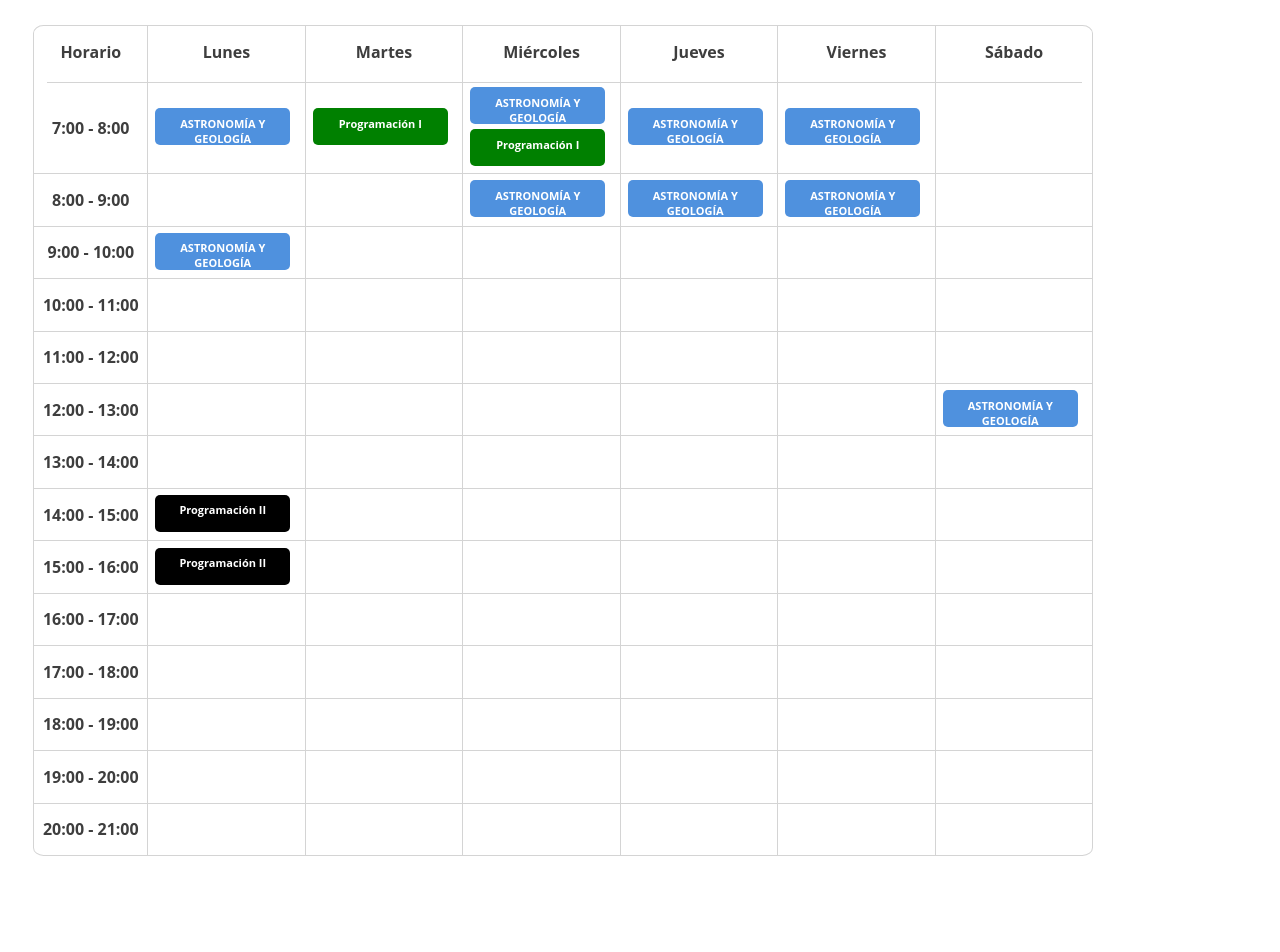
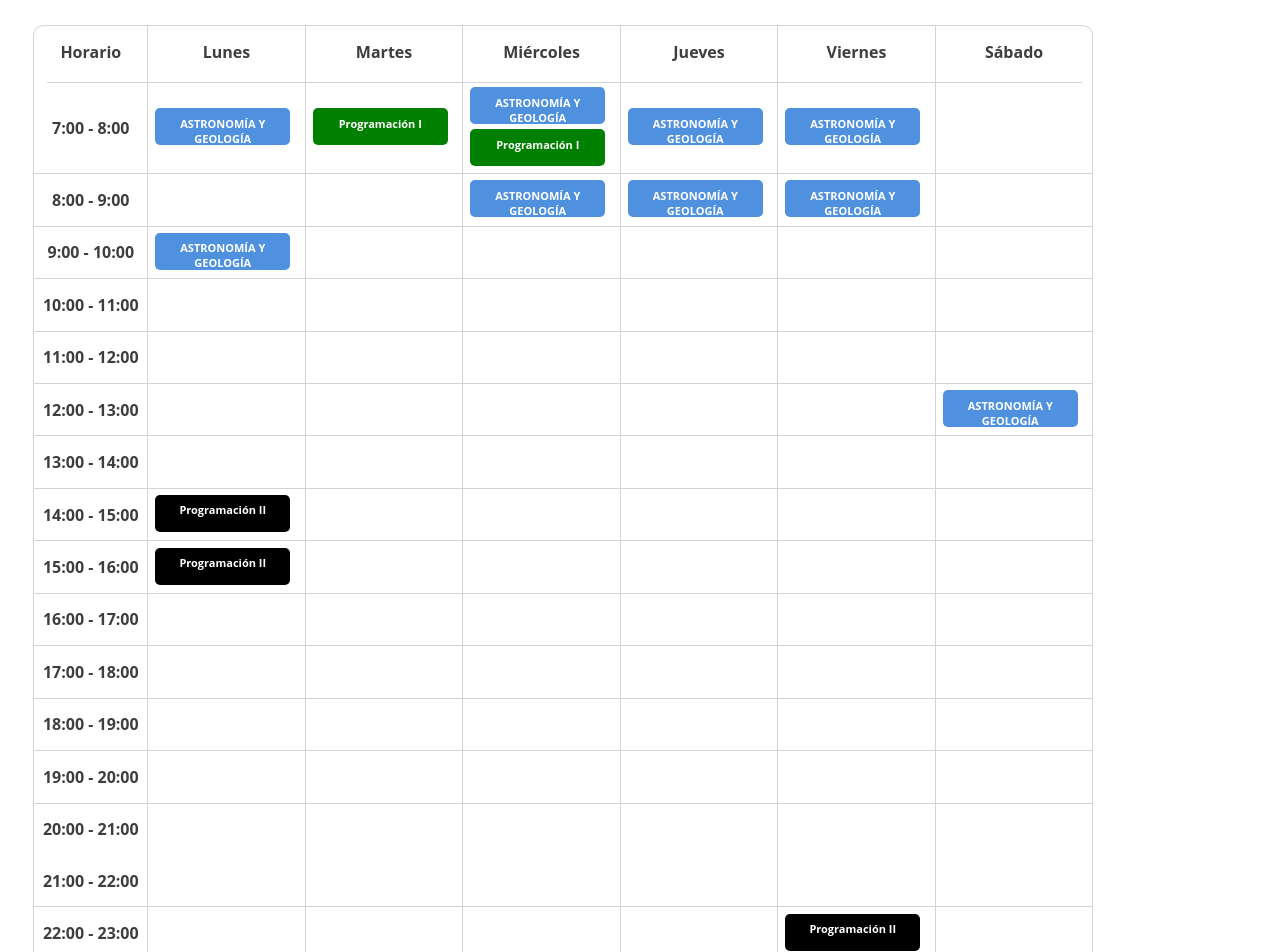
Before and after one commit to Mike-code1805/schedule-days, a React (Create React App) app: page / in a window 1280 px wide. Shown: the top 952 px of the page. Before the commit the page ends 881 px from the top, so only its background shows below. Built offline with nearby package versions, Linux system fonts and the light colour scheme.

Commit message:
add hours

```diff
--- a/src/components/Schedule.tsx
+++ b/src/components/Schedule.tsx
@@ -53,7 +53,7 @@ export const Schedule = ({
             <div
               key={daysVal.VisualValue}
               className={
-                daysVal.VisualValue === '20:00 - 21:00'
+                daysVal.VisualValue === '23:00 - 24:00'
                   ? 'container_schedule_lineTime_capsEnd'
                   : 'container_schedule_lineTime_caps'
               }
--- a/src/data/courses.ts
+++ b/src/data/courses.ts
@@ -30,7 +30,7 @@ export const courses: DataProps[] = [
       tuesday: ['20:00 - 21:00'],
       wednesday: ['14:00 - 15:00', '15:00 - 16:00'],
       thursday: [],
-      friday: [],
+      friday: ['22-24'],
       saturday: ['15:00 - 16:00'],
     },
     color: 'black',
--- a/src/data/hours.ts
+++ b/src/data/hours.ts
@@ -2,7 +2,7 @@ import { PropsHoursValue } from '../interfaces/schedules.interfaces';
 
 const hours: PropsHoursValue[] = [];
 let startTime = 7;
-const endTime = 21;
+const endTime = 24;
 const max = endTime - startTime;
 
 for (let index = 0; index < max; index++) {
```
